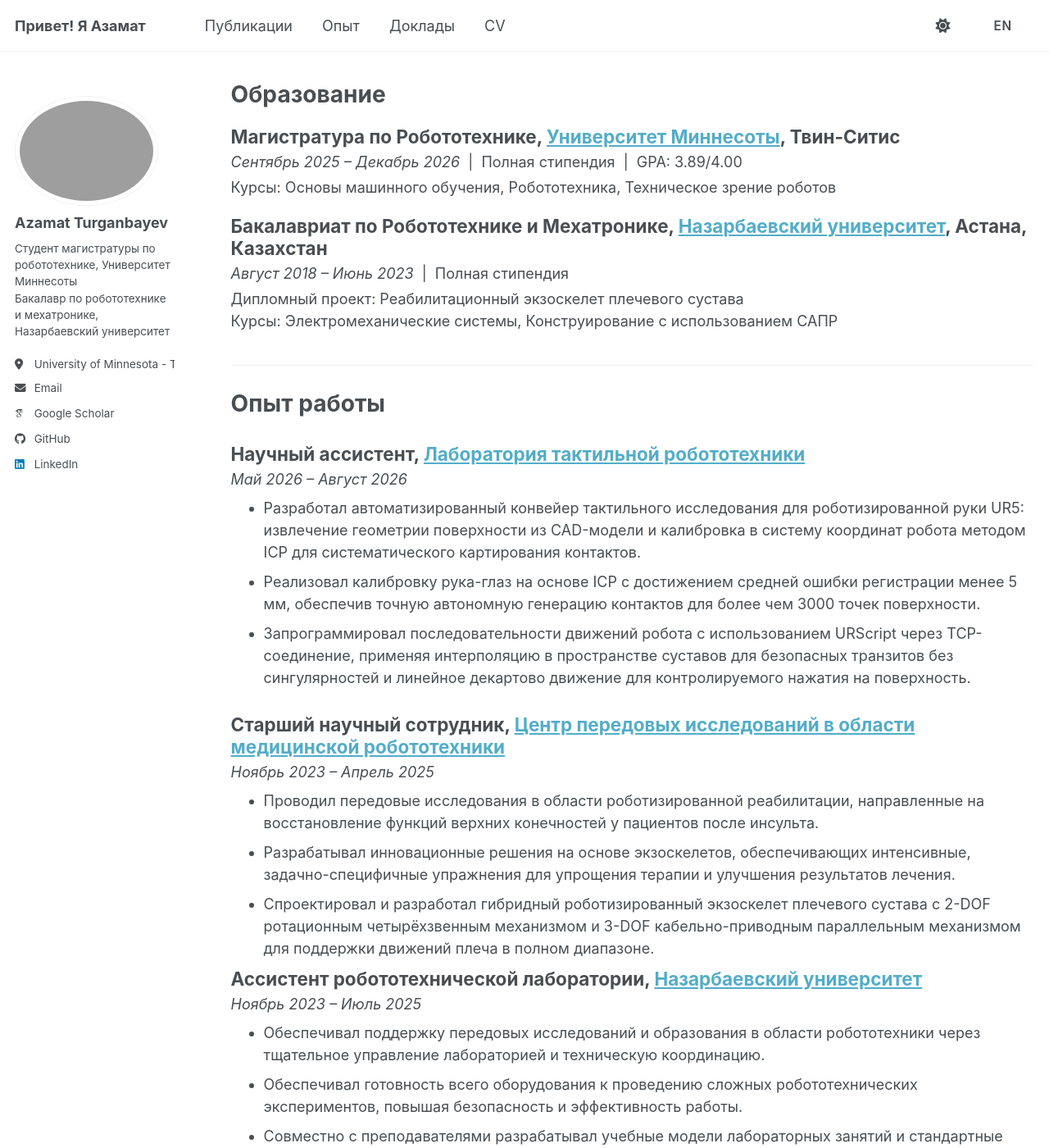
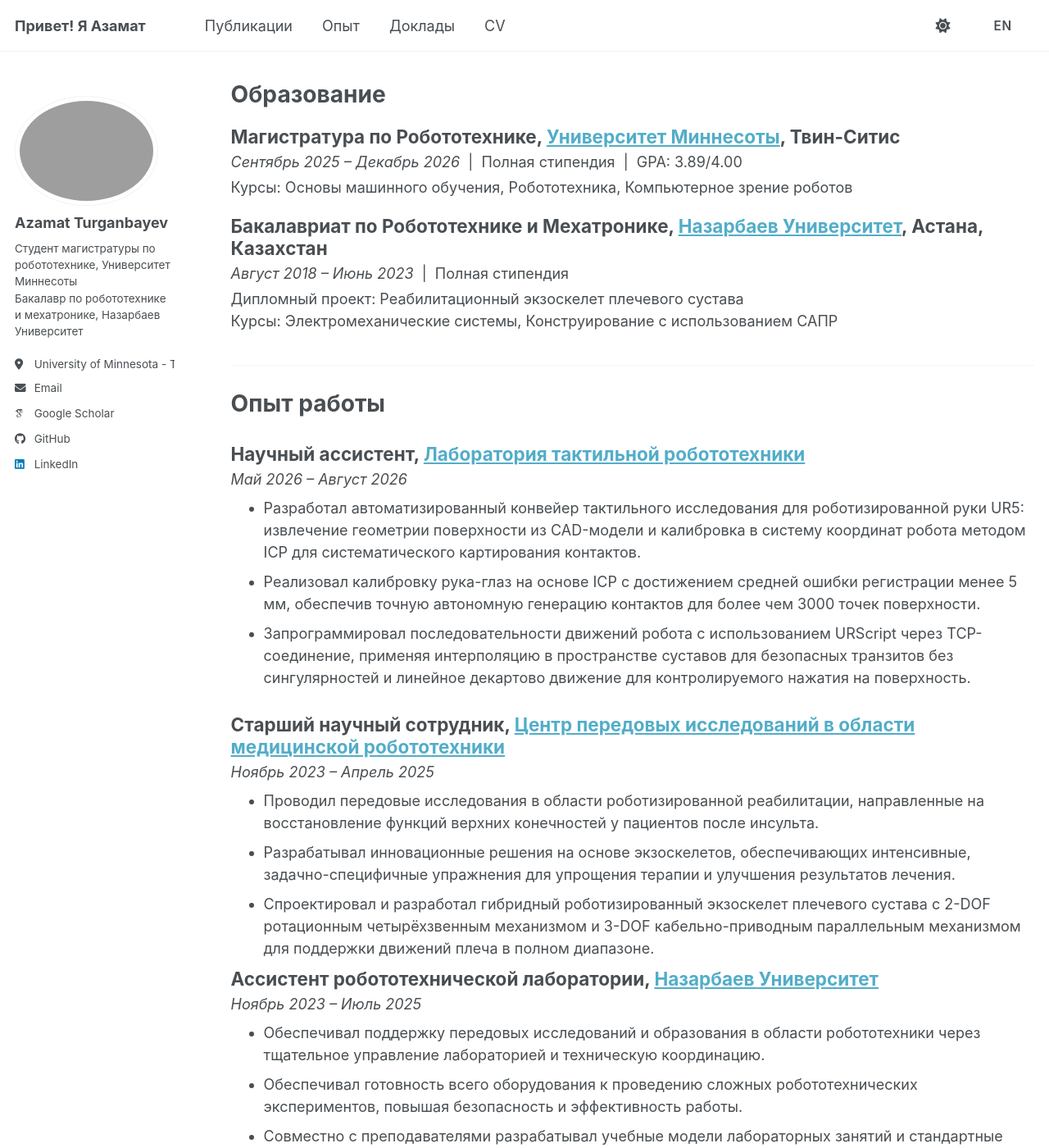
Before and after one commit to aturganbayev/aturganbayev-website-old, a Jekyll site: the page built from _pages/ru/experience.md, in a window 1280 px wide and 1400 px high. Shown: the whole window at 82% size. Built offline with Jekyll 4.4.1, drawn with Linux system fonts in a browser that asks for light colours; some web fonts are replaced; a script bundle is joined from its source files by our own code; library files that are not in the unit come from our copies; some of the changed text lies outside the part shown.

Commit message:
minor fixes

```diff
--- a/_includes/author-profile.html
+++ b/_includes/author-profile.html
@@ -18,7 +18,7 @@
     <h3 class="author__name">{{ author.name }}</h3>
     {% if author.pronouns %}<p class="author__pronouns">{{ author.pronouns }}</p>{% endif %}
     {% if page.lang == 'ru' %}
-      <p class="author__bio">Студент магистратуры по робототехнике, Университет Миннесоты<br>Бакалавр по робототехнике и мехатронике, Назарбаевский университет</p>
+      <p class="author__bio">Студент магистратуры по робототехнике, Университет Миннесоты<br>Бакалавр по робототехнике и мехатронике, Назарбаев Университет</p>
     {% elsif author.bio %}
       <p class="author__bio">{{ author.bio | newline_to_br }}</p>
     {% endif %}
--- a/_pages/ru/experience.md
+++ b/_pages/ru/experience.md
@@ -17,11 +17,11 @@ lang: ru
   <em>Сентябрь 2025 – Декабрь 2026</em> &nbsp;|&nbsp; Полная стипендия &nbsp;|&nbsp; GPA: 3.89/4.00
 </p>
 <p style="margin-top: 0; margin-bottom: 10px;">
-  Курсы: Основы машинного обучения, Робототехника, Техническое зрение роботов
+  Курсы: Основы машинного обучения, Робототехника, Компьютерное зрение роботов
 </p>
 
 <h2 style="margin-top: 20px; margin-bottom: 4px;">
-  Бакалавриат по Робототехнике и Мехатронике, <a href="https://nu.edu.kz/en">Назарбаевский университет</a>, Астана, Казахстан
+  Бакалавриат по Робототехнике и Мехатронике, <a href="https://nu.edu.kz/en">Назарбаев Университет</a>, Астана, Казахстан
 </h2>
 <p style="margin-top: 0; margin-bottom: 4px;">
   <em>Август 2018 – Июнь 2023</em> &nbsp;|&nbsp; Полная стипендия
@@ -60,7 +60,7 @@ lang: ru
 </ul>
 
 <h2 style="margin-top: 0; margin-bottom: 4px;">
-  Ассистент робототехнической лаборатории, <a href="https://nu.edu.kz/en">Назарбаевский университет</a>
+  Ассистент робототехнической лаборатории, <a href="https://nu.edu.kz/en">Назарбаев Университет</a>
 </h2>
 <p style="margin-top: 0; margin-bottom: 8px;">
   <em>Ноябрь 2023 – Июль 2025</em>
@@ -72,7 +72,7 @@ lang: ru
 </ul>
 
 <h2 style="margin-top: 30px; margin-bottom: 4px;">
-  Научный ассистент (бакалавриат), <a href="https://nu.edu.kz/en">Назарбаевский университет</a>
+  Научный ассистент (бакалавриат), <a href="https://nu.edu.kz/en">Назарбаев Университет</a>
 </h2>
 <p style="margin-top: 0; margin-bottom: 8px;">
   <em>Апрель 2022 – Ноябрь 2023</em>
```
Also changed, not shown: _pages/ru/about.md (+3 -3 lines), _pages/ru/talks.md (+2 -2 lines).
